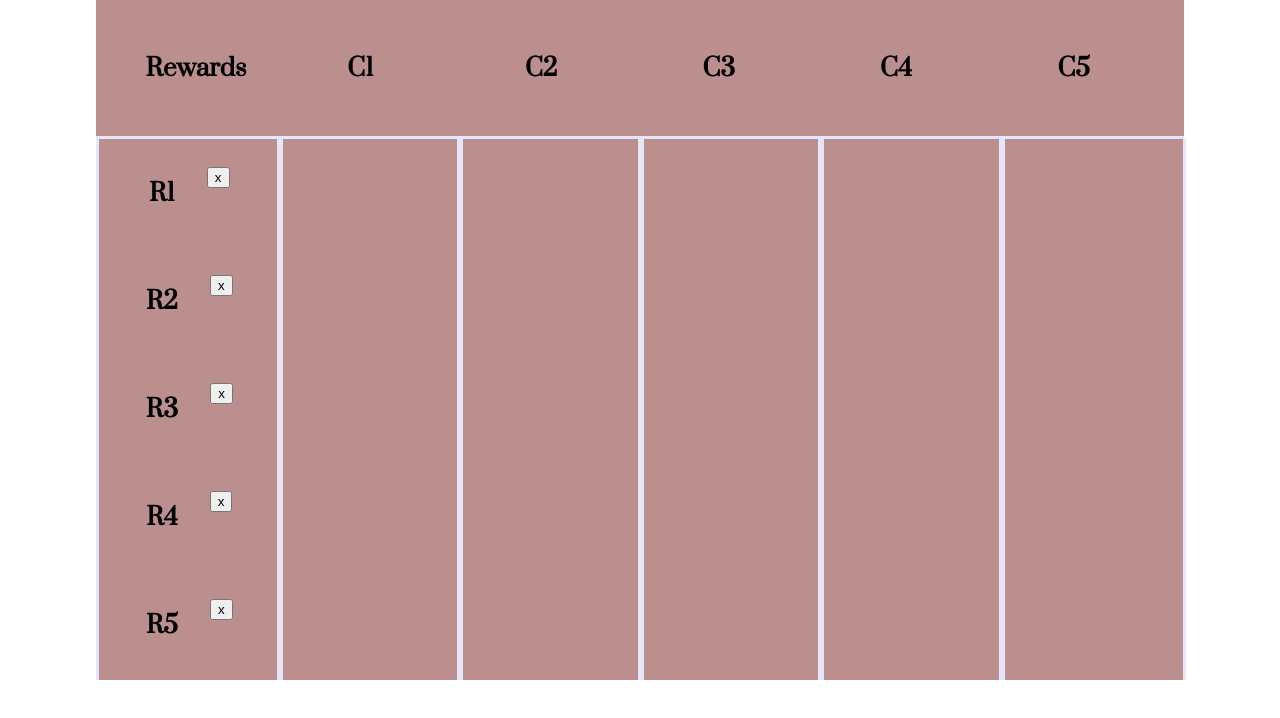
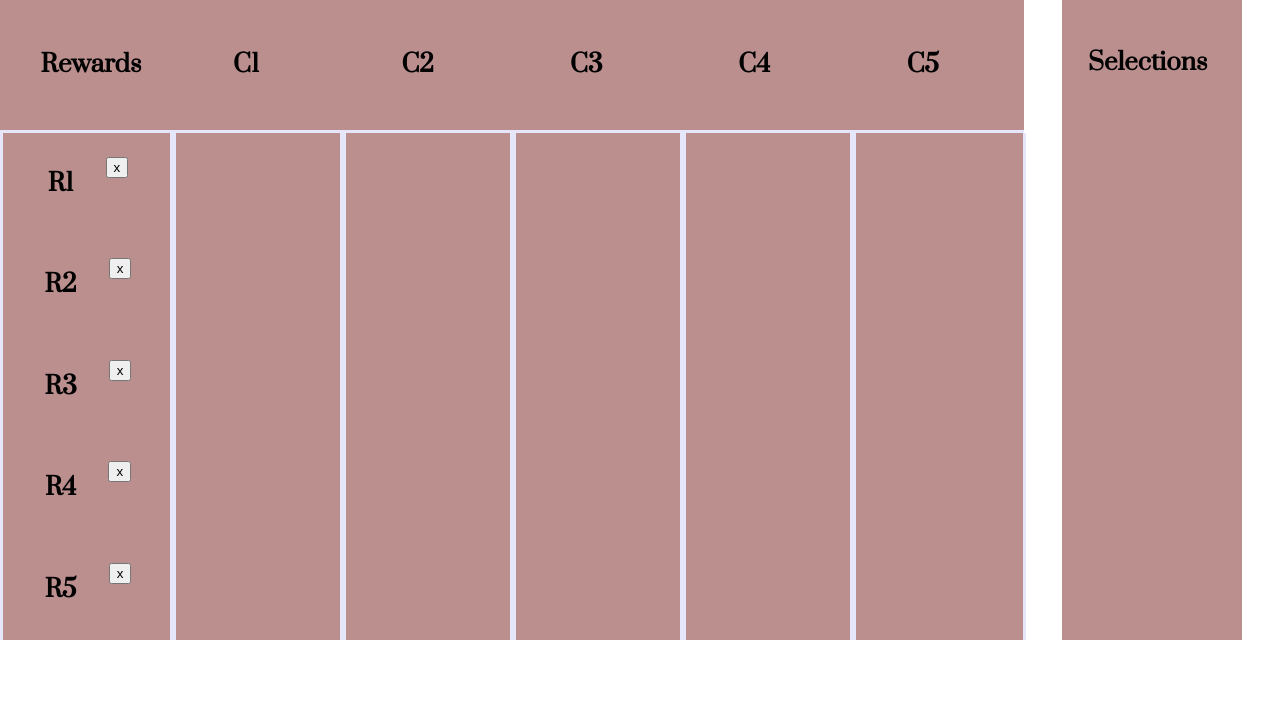
Before and after one commit to mcerritos/miles-rewards, a React (Create React App) app: page / in a window 1280 px wide. Shown: the top 718 px of the page. Built offline with nearby package versions, Linux system fonts and the light colour scheme.

Commit message:
adds selections div and selections div styling

```diff
--- /dev/null
+++ b/src/components/Selections.js
@@ -0,0 +1,9 @@
+import React from 'react'
+
+export default function Selections() {
+    return (
+        <div id="Selections">
+            <h2>Selections</h2>
+        </div>
+    )
+}
--- a/src/components/Start.js
+++ b/src/components/Start.js
@@ -2,7 +2,7 @@ import React, { useState, useEffect } from 'react'
 import {Grid } from './Grid.js'
 import { observe, emitChange } from '../config/Positioning'
 import TopGrid from './TopGrid.js'
-import Header from './Header'
+import Selections from './Selections'
 
 export const Start = () => {
   const [previousValue, setPreviousValue] = useState([])
@@ -31,7 +31,7 @@ export const Start = () => {
   useEffect(() => observe((newPos) => setRewards5(newPos), observers5, rewards5, previousValue, setPreviousValue))
 
   return (
-    <div>
+    <div id="Layout">
       <div className="Start">
         <TopGrid/>
         <Grid id={1} observers={observers1} rewards={rewards1} setRewards={setRewards1} undo={undo} previousValue={previousValue} setPreviousValue={setPreviousValue}/>
@@ -40,6 +40,7 @@ export const Start = () => {
         <Grid id={4} observers={observers4} rewards={rewards4} setRewards={setRewards4} undo={undo} previousValue={previousValue} setPreviousValue={setPreviousValue}/>
         <Grid id={5} observers={observers5} rewards={rewards5} setRewards={setRewards5} undo={undo} previousValue={previousValue} setPreviousValue={setPreviousValue}/>
       </div>
+      <Selections/>
     </div>
   )
 }
--- a/src/index.css
+++ b/src/index.css
@@ -8,13 +8,24 @@ code {
     monospace;
 }
 
+#Layout {
+  display: flex;
+  flex-direction: row;
+}
+
+#Selections {
+  min-width: 10vw;
+  padding: 2vw;
+  background-color: rosybrown;
+}
+
 .Start {
-  width: 85vw;
-  height: 85vh;
+  width: 80vw;
+  height: 80vh;
 
   display: flex;
   flex-wrap: wrap;
-  margin: 0 auto;
+  margin-right: 3vw;
   background-color: rosybrown;
 }
 
@@ -24,7 +35,7 @@ code {
   justify-content: space-evenly;
   flex-wrap: wrap-reverse;
 
-  width: 85vw;
+  width: 80vw;
   border-bottom: solid medium lavender ;
 }
 
@@ -45,6 +56,8 @@ code {
   margin: 0 auto;
   margin-top: 5vh;
 }
+
+/* grid styles  */
 
 .Grid {
   width: 100%;
```
